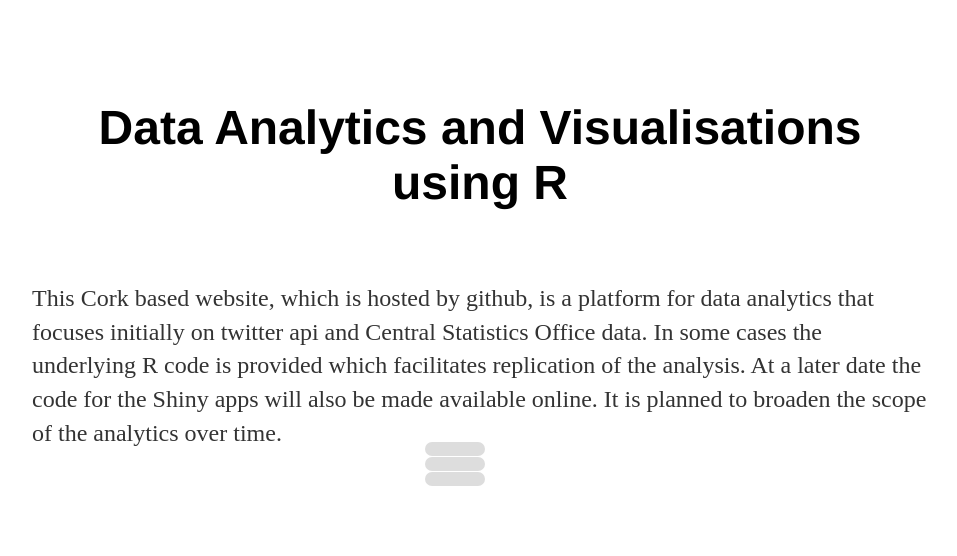
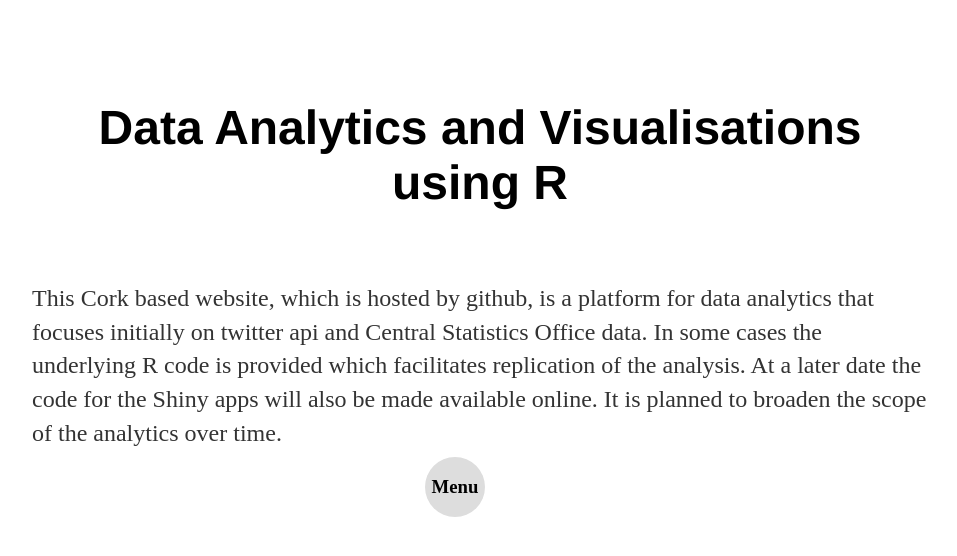
Before and after one commit to CorkDataAnalytics/CorkDataAnalytics.github.io, a Jekyll site: the page index.html, which Jekyll copies as it is, in a window 1280 px wide. Shown: the top 556 px of the page, without its empty margins (160-1117 px from the left). Built offline with Jekyll 4.4.1, drawn with Linux system fonts in a browser that asks for light colours; nearby versions of some CDN libraries.

Commit message:
Update index.html

```diff
--- a/index.html
+++ b/index.html
@@ -132,9 +132,9 @@
 
 .open span {
   display: block;
-  float: left;
+  float: centre;
   clear: both;
-  height: 3%;
+  height: %;
   width: 60px;
   border-radius: 40px;
   background-color: #DDD;
@@ -161,7 +161,7 @@
   right: 0;
   top: 0;
   position: absolute;
-  background-color: rgba(38, 84, 133, 0.54);
+  background-color: #DCDCDC;
   border-radius: 50%;
   z-index: 18;
   overflow: hidden;
@@ -189,7 +189,7 @@
 .sub-menu li:nth-child(5) { -webkit-transition-delay: 0.25s; }
 
 .sub-menu li a {
-  color: #fff;
+  color: #000;
   font-family: 'Lato', Arial, Helvetica, sans-serif;
   font-size: 16px;
   width: 100%;
@@ -220,7 +220,7 @@
   right: -160px;
   top: -160px;
   border-radius: 50%;
-  background-color: rgba(38, 84, 133, 0.54);
+  background-color: #F5F5F5;
 }
 
 .oppenned span:nth-child(3) { transform: rotate(-45deg) translateY(-10px) translateX(10px); }
@@ -273,7 +273,7 @@
             <h1>Data Analytics and Visualisations using R</h1>
         </div>
 
-<div class="open"> <span class="cls"></span> <span><h3>Menu</h3>
+<div class="open"> <span class="cls"></span> <span><center><h3>Menu</h3</center>
   <ul class="sub-menu ">
           		<li><a href="/">Home</a></li>
         		<li><a href="/retweets">Retweet Analysis</a></li>
```
